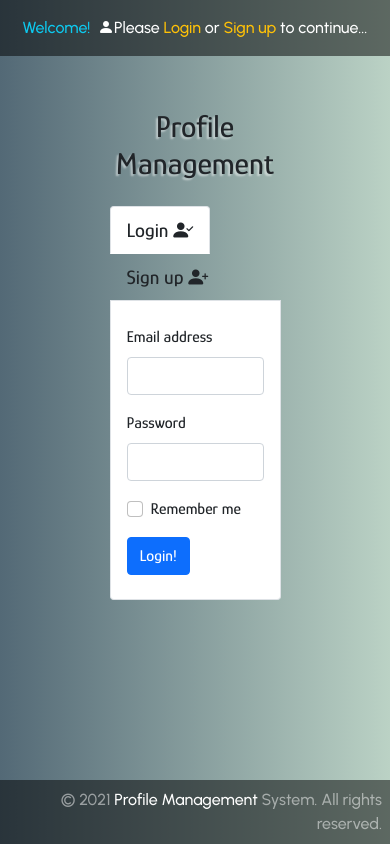
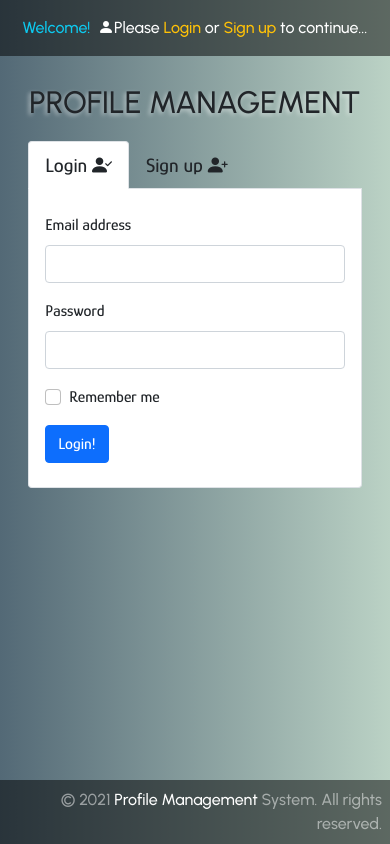
Before and after one commit to fbatuhanr/Profile-Management-Frontend, a React (Create React App) app: page / in a window 390 px wide. Built offline with nearby package versions, Linux system fonts and the light colour scheme.

Commit message:
responsive design edits

```diff
--- a/src/App.css
+++ b/src/App.css
@@ -23,14 +23,14 @@ header {
   font-family: 'Glory', 'Open Sans', 'Roboto', 'Urbanist', sans-serif;
 }
 .loginSignupForms h1 {
-  text-shadow: -2px 2px 2px rgb(255 255 255 / 50%);
+  text-shadow: -2px 2px 4px rgb(255 255 255 / 50%);
   font-weight: 500;
+  font-family: 'Urbanist', 'Glory', 'Open Sans', 'Roboto', sans-serif;
 }
 
 footer {
   font-family: 'Urbanist', 'Glory', 'Open Sans', 'Roboto', sans-serif;
   background-color: rgb(0 0 0 / 50%);
-  min-height: 40px;
   position: absolute;
   bottom: 0;
   width: 100%;
--- a/src/components/Content.jsx
+++ b/src/components/Content.jsx
@@ -4,8 +4,8 @@ import React from 'react'
     return (
         <div className="container">
             <div className="row justify-content-center">
-                <div className="col-6 loginSignupForms mt-5">
-                    <h1 className="display-5 text-center mt-1 mb-4">Profile Management</h1>
+                <div className="col-11 col-md-6 loginSignupForms mt-4">
+                    <h1 className="display-5 text-center mt-1 mb-3 mb-md-4 pb-1 text-uppercase">Profile Management</h1>
                     <div className="form-container">
                         <nav className="fs-5">
                             <div className="nav nav-tabs" id="nav-tab" role="tablist">
```
